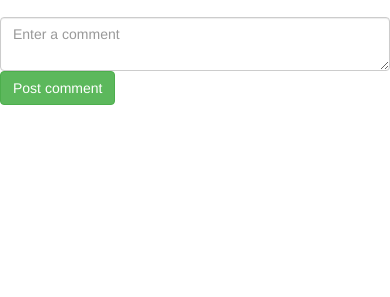
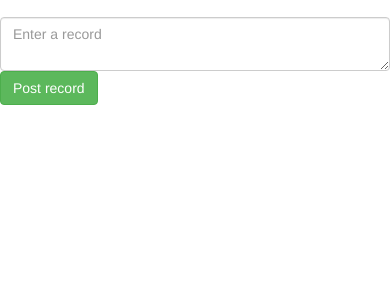
Before and after one commit to cnw89/household_expenses, a Flask app: page / in a window 390 px wide. Shown: the part 55-352 px from the top of the page. Run offline with Flask 2, Linux system fonts and the light colour scheme; data that the repository does not hold is empty; some libraries are stand-ins or nearby versions.

Commit message:
create records database with random uid

```diff
--- a/app.py
+++ b/app.py
@@ -17,7 +17,7 @@ SQLALCHEMY_DATABASE_URI = "mysql+mysqlconnector://{username}:{password}@{hostnam
     username="cnwarwick",
     password="4GmDuEH#8Rsx",
     hostname="cnwarwick.mysql.pythonanywhere-services.com",
-    databasename="cnwarwick$default",
+    databasename="cnwarwick$expense1",
 )
 
 app.config["SQLALCHEMY_DATABASE_URI"] = SQLALCHEMY_DATABASE_URI
@@ -26,11 +26,12 @@ app.config["SQLALCHEMY_TRACK_MODIFICATIONS"] = False
 
 db = SQLAlchemy(app)
 
-class Comment(db.Model):
+class Record(db.Model):
 
-    __tablename__ = "comments"
+    __tablename__ = "records"
 
     id = db.Column(db.Integer, primary_key=True)
+    uid = db.Column(db.String(4096))
     content = db.Column(db.String(4096))
 
 # def abort_if_value_is_not_valid(item_id, value):
@@ -80,14 +81,14 @@ class Comment(db.Model):
 #         #check if valid id
 
 #         #return expenses of valid id from sql database
-#         return db.session.get(Comment, id)
+#         return db.session.get(Record, id)
 
 # #get all valid record IDs, or post a new one
 # class ExpenseRecordList(Resource):
 
 #     def get(self):
 
-#         return Comment.query.all()
+#         return Record.query.all()
 
 #     def post(self):
 #         args = parser.parse_args()
@@ -102,8 +103,8 @@ class Comment(db.Model):
 
 #         #generate long random id
 #         uid = ''.join(secrets.choice(string.ascii_uppercase + string.ascii_lowercase) for i in range(7))
-#         comment = Comment(content=uid)
-#         db.session.add(comment)
+#         record = Record(content=uid)
+#         db.session.add(record)
 #         db.session.commit()
 
 #         #return id of expense record
@@ -112,10 +113,11 @@ class Comment(db.Model):
 @app.route("/", methods=["GET", "POST"])
 def index():
     if request.method == "GET":
-        return render_template("main_page.html", comments=Comment.query.all())
+        return render_template("main_page.html", records=Record.query.all())
 
-    comment = Comment(content=request.form["contents"])
-    db.session.add(comment)
+    uid = ''.join(secrets.choice(string.ascii_uppercase + string.ascii_lowercase) for i in range(7))
+    record = Record(uid=uid, content=request.form["contents"])
+    db.session.add(record)
     db.session.commit()
     return redirect(url_for('index'))
 
--- a/templates/main_page.html
+++ b/templates/main_page.html
@@ -25,16 +25,17 @@
 
 
         <div class="container">
-            {% for comment in comments %}
+            {% for record in records %}
                 <div class="row">
-                    {{ comment.content }}
+                    <div class="col-md-4">{{ record.uid }}</div>
+                    <div class="col-md-4">{{ record.content }}</div>
                 </div>
             {% endfor %}
 
             <div class="row">
                 <form action="." method="POST">
-                    <textarea name="contents" placeholder="Enter a comment" class="form-control"></textarea>
-                    <input type="submit" class="btn btn-success" value="Post comment">
+                    <textarea name="contents" placeholder="Enter a record" class="form-control"></textarea>
+                    <input type="submit" class="btn btn-success" value="Post record">
                 </form>
             </div>
 
```
